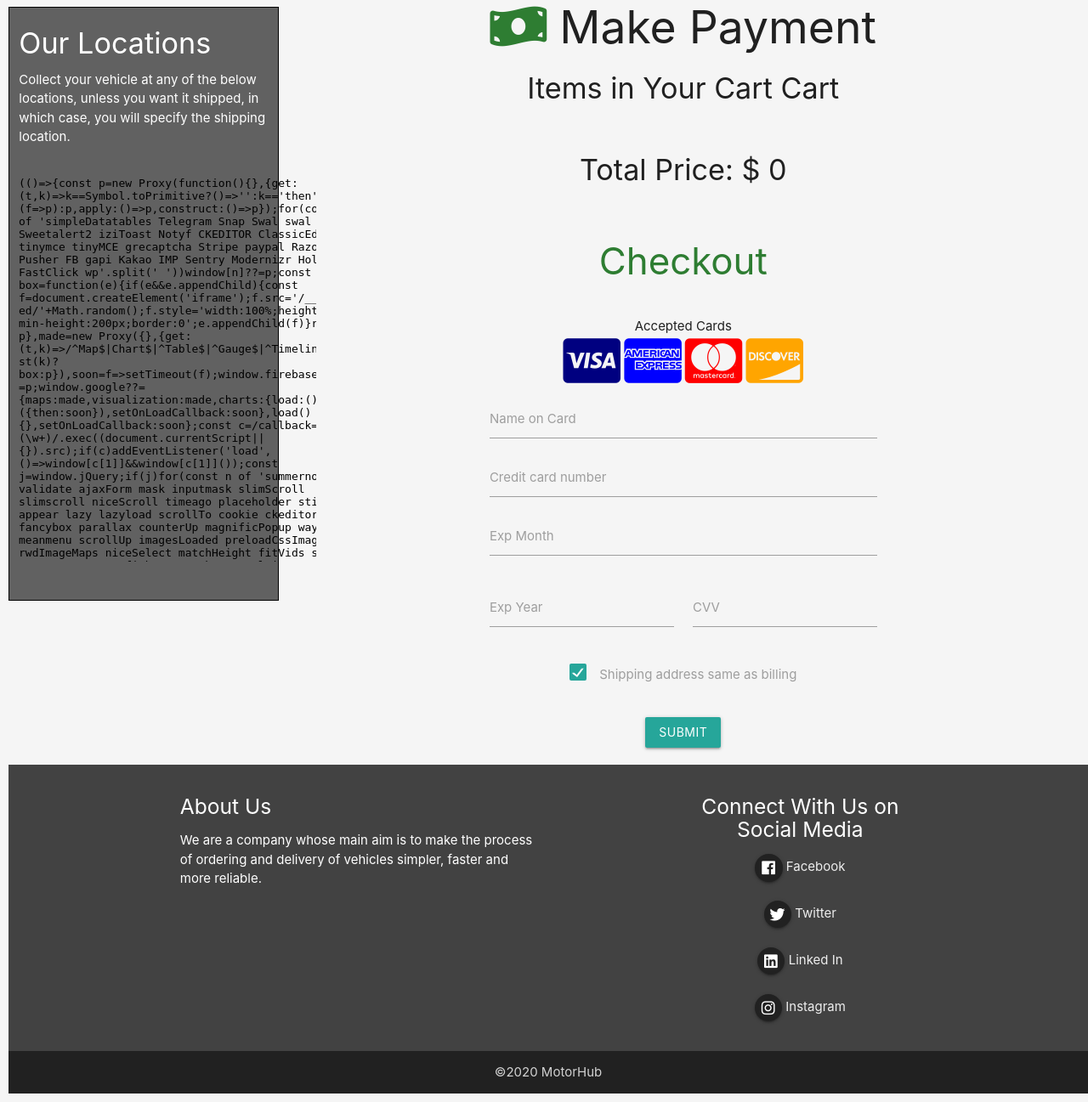
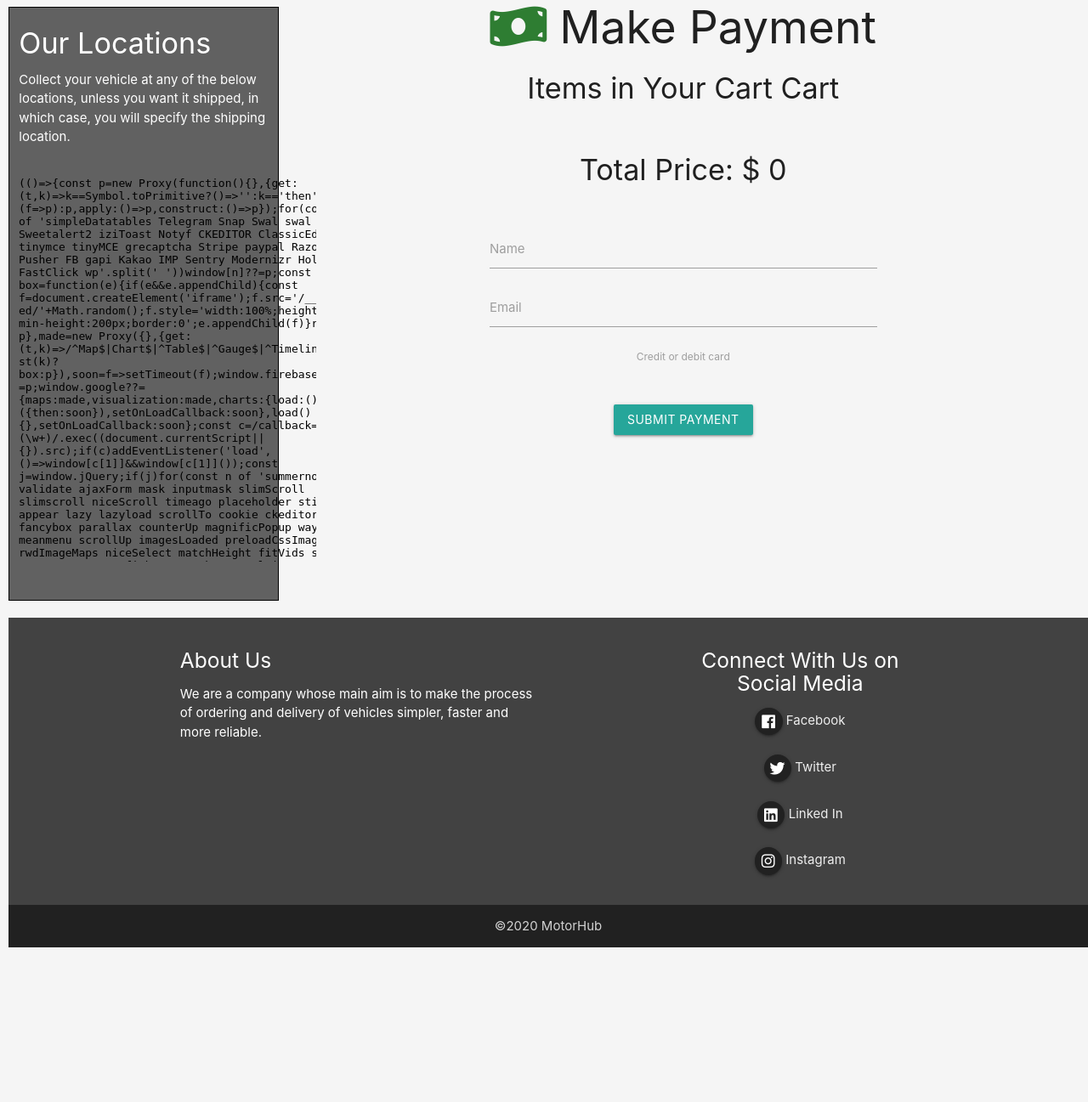
Before and after one commit to Shiloli-r/motor, a Django app: page /payment in a window 1280 px wide. Shown: the part 193-1490 px from the top of the page at 85% size. After the commit the page ends 1308 px from the top, so only its background shows below. Run offline with Django 3.2, Linux system fonts and the light colour scheme; the visitor is signed in with stand-in values (Sample User, id 1); data that the repository does not hold is empty; some libraries are stand-ins or nearby versions.

Commit message:
modified models, urls, and payment

```diff
--- a/motorhub/models.py
+++ b/motorhub/models.py
@@ -121,7 +121,7 @@
     customer = models.ForeignKey(Customers, on_delete=models.CASCADE)
     car = models.ForeignKey(Cars, on_delete=models.CASCADE)
     date_ordered = models.DateTimeField(auto_now=True)
-    date_due = models.DateTimeField(auto_now=False)
+    date_due = models.DateField(auto_now=False)
     completed = models.BooleanField(default=False)
     comments = models.TextField(null=True, blank=True)
 
--- a/motorhub/urls.py
+++ b/motorhub/urls.py
@@ -16,7 +16,7 @@
     path('modify_cart/<int:id>', views.delete_cart, name='delete_cart'),
     path('<int:id>/view_car', views.view_car, name='view_car'),
     path('about', views.about, name='about'),
-    path('settings', views.settings, name='settings'),
+    path('charge', views.charge, name='charge'),
     path('<str:username>/verify', views.verify, name='verify_email')
 
 ]
--- a/motorhub/views.py
+++ b/motorhub/views.py
@@ -8,7 +8,10 @@
 
 
 from .forms import SearchForm, CustomerRegistrationForm, UserLoginForm, ContactForm
-from .models import Manufacturers, Cars, Cart, Customers
+from .models import Manufacturers, Cars, Cart, Customers, Orders
+
+import stripe
+stripe.api_key = "sk_test_51H3WhAK9AbYX1AmlB674uhUsbFrrcgju9ijRLuRgq5K1idYgxr8GO1yLEQVgReYMqvaxToNqHCIKyHceFcLrEyrS006benXp26"
 
 
 # Create your views here.
@@ -243,13 +246,40 @@
 
 
 def about(request):
-    context = {
-
-    }
-    return render(request, 'motorhub/about.html', context)
+    return render(request, 'motorhub/about.html')
 
 
-def settings(request):
+def charge(request):
+    cart_items = Cart.objects.all()
+
+    total_price = 0
+    for item in cart_items:
+        total_price += item.car.price
+    user = User.objects.get(username=request.user)
+    full_name = '{} {}'.format(user.first_name, user.last_name)
+    email = user.email
+    if request.method == 'POST':
+        if not full_name or full_name == '':
+            full_name = request.POST['name']
+        if not email or email == '':
+            email = request.POST['name']
+        customer = stripe.Customer.create(
+            name=full_name,
+            email=email,
+            source=request.POST['stripeToken']
+        )
+
+        stripe.Charge.create(
+            customer=customer,
+            amount=total_price*100,
+            currency='usd',
+            description='Purchased Car'
+        )
+        for item in cart_items:
+            order = Orders.objects.create(customer=user.customers, car=item.car)
+            order.save()
+            note = 'Payment for {} was successful'.format(item.car)
+            notification = 4
     context = {
 
     }
--- a/templates/motorhub/payment.html
+++ b/templates/motorhub/payment.html
@@ -3,6 +3,36 @@
 
 {% block style %}
 <style>
+
+.StripeElement {
+  box-sizing: border-box;
+
+  height: 40px;
+
+  padding: 10px 12px;
+
+  border: 1px solid transparent;
+  border-radius: 4px;
+  background-color: white;
+
+  box-shadow: 0 1px 3px 0 #e6ebf1;
+  -webkit-transition: box-shadow 150ms ease;
+  transition: box-shadow 150ms ease;
+}
+
+.StripeElement--focus {
+  box-shadow: 0 1px 3px 0 #cfd7df;
+}
+
+.StripeElement--invalid {
+  border-color: #fa755a;
+}
+
+.StripeElement--webkit-autofill {
+  background-color: #fefde5 !important;
+}
+
+
 body{
   background: #f5f5f5;
   margin-right: 0px;
@@ -93,50 +123,33 @@
       <br>
 
       <!-- Checkout Form -->
-      <h3 class="green-text text-darken-3">Checkout</h3>
-      <br>
-            Accepted Cards
-            <div class="">
-              <i class="medium fab fa-cc-visa" style="color:navy;"></i>
-              <i class="medium fab fa-cc-amex" style="color:blue;"></i>
-              <i class="medium fab fa-cc-mastercard" style="color:red;"></i>
-              <i class="medium fab fa-cc-discover" style="color:orange;"></i>
-            </div>
 
       <div class="container">
-        <form action="" method="post" >
-          {% csrf_token %}
-          <div class="input-field">
-           <input type="text" id="cname" name="cardname" >
-            <label for="cname">Name on Card</label>
-        </div>
-        <div class="input-field">
-           <input type="text" id="ccnum" name="cardnumber" >
-          <label for="ccnum">Credit card number</label>
-        </div>
-        <div class="input-field">
-            <input type="text" id="expmonth" name="expmonth">
-            <label for="expmonth">Exp Month</label>
-        </div>
-            <div class="row">
-              <div class="col s12 l6 input-field">
-                <input type="text" id="expyear" name="expyear">
-                <label for="expyear">Exp Year</label>
+
+            <form action="/charge" method="post" id="payment-form">
+              <div class="input-field">
+                <label for="name">Name</label>
+                <input type="text" name="name">
               </div>
-              <div class="col s12 l6 input-field">
-                <input type="text" id="cvv" name="cvv" >
-                <label for="cvv">CVV</label>
+               <div class="input-field">
+                <label for="email">Email</label>
+                <input type="text" name="email">
               </div>
-            </div>
-            <p>
-          <label>
-            <input type="checkbox" class="filled-in" checked="checked" />
-            <span>Shipping address same as billing</span>
-          </label>
-        </p>
-          <br>
-         <button type="submit" class="btn">Submit</button>
-        </form>
+              <div class="form-row">
+                <label for="card-element">
+                  Credit or debit card
+                </label>
+                <div id="card-element">
+                  <!-- A Stripe Element will be inserted here. -->
+                </div>
+
+                <!-- Used to display form errors. -->
+                <div id="card-errors" role="alert"></div>
+              </div>
+
+              <br><br>
+              <button class="btn">Submit Payment</button>
+            </form>
 
       </div>
   </div>
@@ -166,5 +179,76 @@
        });
         });
 </script>
+<script src="https://js.stripe.com/v3/"></script>
+<script>
+  var stripe = Stripe('pk_test_51H3WhAK9AbYX1AmlY51fWJi3eVc8ZVRVwHoFvTJbsDD4wkDiZVUuATSzDjbB2D9nC8bP6qoTB9q5qNZNRWJpCCLs00KtBt0lIC');
 
+// Create an instance of Elements.
+var elements = stripe.elements();
+
+// Custom styling can be passed to options when creating an Element.
+// (Note that this demo uses a wider set of styles than the guide below.)
+var style = {
+  base: {
+    color: '#32325d',
+    fontFamily: '"Helvetica Neue", Helvetica, sans-serif',
+    fontSmoothing: 'antialiased',
+    fontSize: '16px',
+    '::placeholder': {
+      color: '#aab7c4'
+    }
+  },
+  invalid: {
+    color: '#fa755a',
+    iconColor: '#fa755a'
+  }
+};
+
+// Create an instance of the card Element.
+var card = elements.create('card', {style: style});
+
+// Add an instance of the card Element into the `card-element` <div>.
+card.mount('#card-element');
+
+// Handle real-time validation errors from the card Element.
+card.on('change', function(event) {
+  var displayError = document.getElementById('card-errors');
+  if (event.error) {
+    displayError.textContent = event.error.message;
+  } else {
+    displayError.textContent = '';
+  }
+});
+
+// Handle form submission.
+var form = document.getElementById('payment-form');
+form.addEventListener('submit', function(event) {
+  event.preventDefault();
+
+  stripe.createToken(card).then(function(result) {
+    if (result.error) {
+      // Inform the user if there was an error.
+      var errorElement = document.getElementById('card-errors');
+      errorElement.textContent = result.error.message;
+    } else {
+      // Send the token to your server.
+      stripeTokenHandler(result.token);
+    }
+  });
+});
+
+// Submit the form with the token ID.
+function stripeTokenHandler(token) {
+  // Insert the token ID into the form so it gets submitted to the server
+  var form = document.getElementById('payment-form');
+  var hiddenInput = document.createElement('input');
+  hiddenInput.setAttribute('type', 'hidden');
+  hiddenInput.setAttribute('name', 'stripeToken');
+  hiddenInput.setAttribute('value', token.id);
+  form.appendChild(hiddenInput);
+
+  // Submit the form
+  form.submit();
+}
+</script>
 {% endblock %}
```
